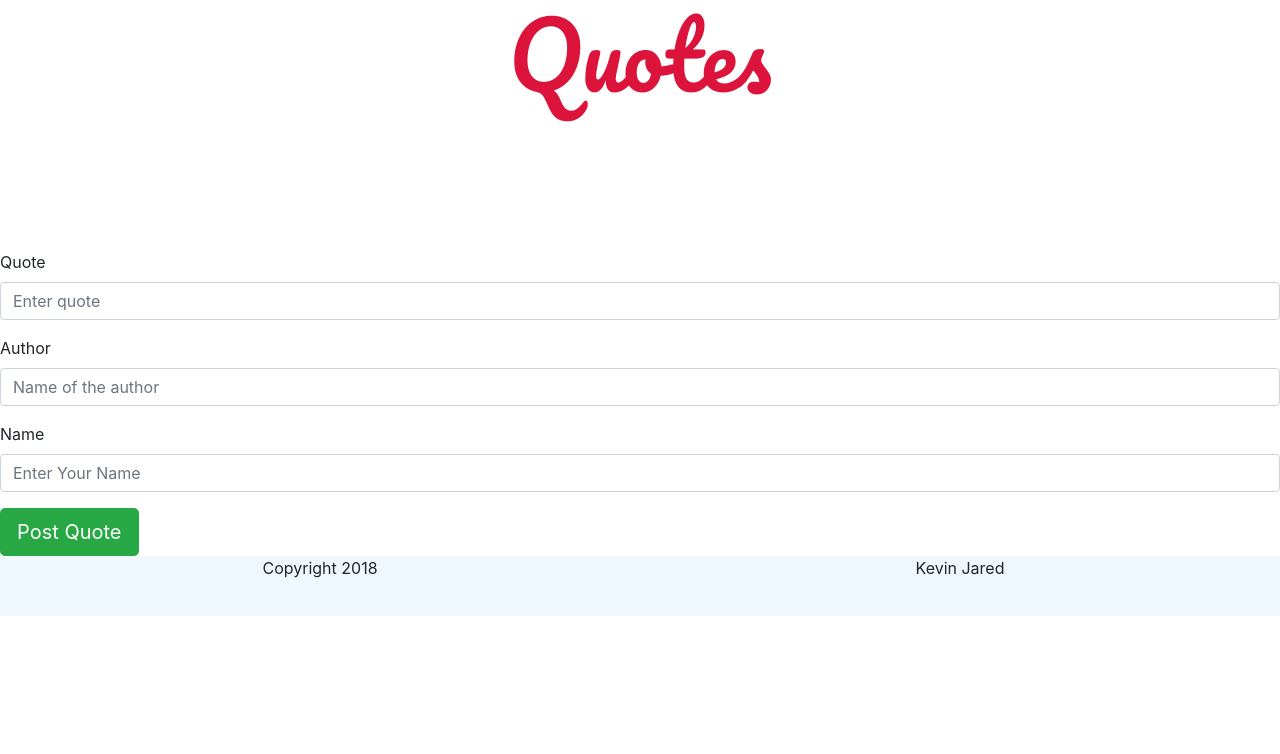
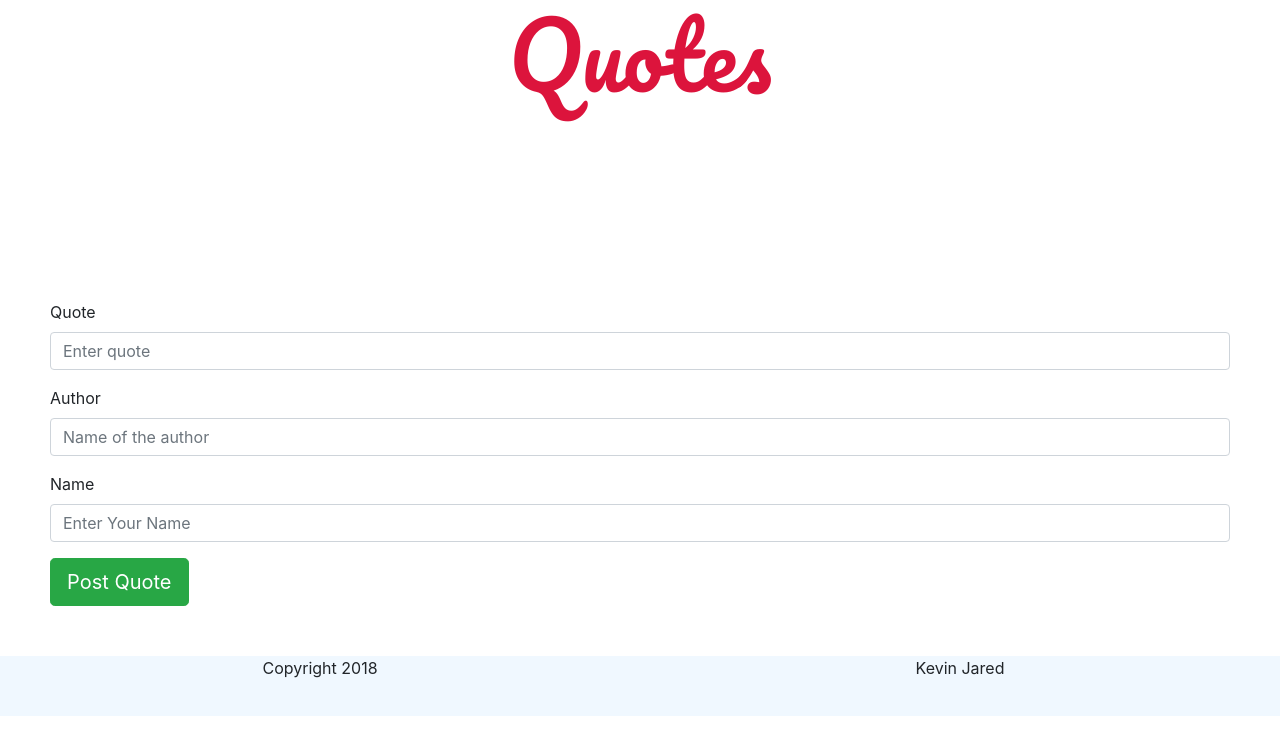
Before and after one commit to KevinJared/Quotes, an Angular app: page / in a window 1280 px wide. Shown: the top 754 px of the page. Built offline with nearby package versions, Linux system fonts and the light colour scheme.

Commit message:
styling form

```diff
--- a/src/app/quote-form/quote-form.component.css
+++ b/src/app/quote-form/quote-form.component.css
@@ -0,0 +1,4 @@
+.form{
+    border: 20px;
+    margin: 50px;
+}
```
